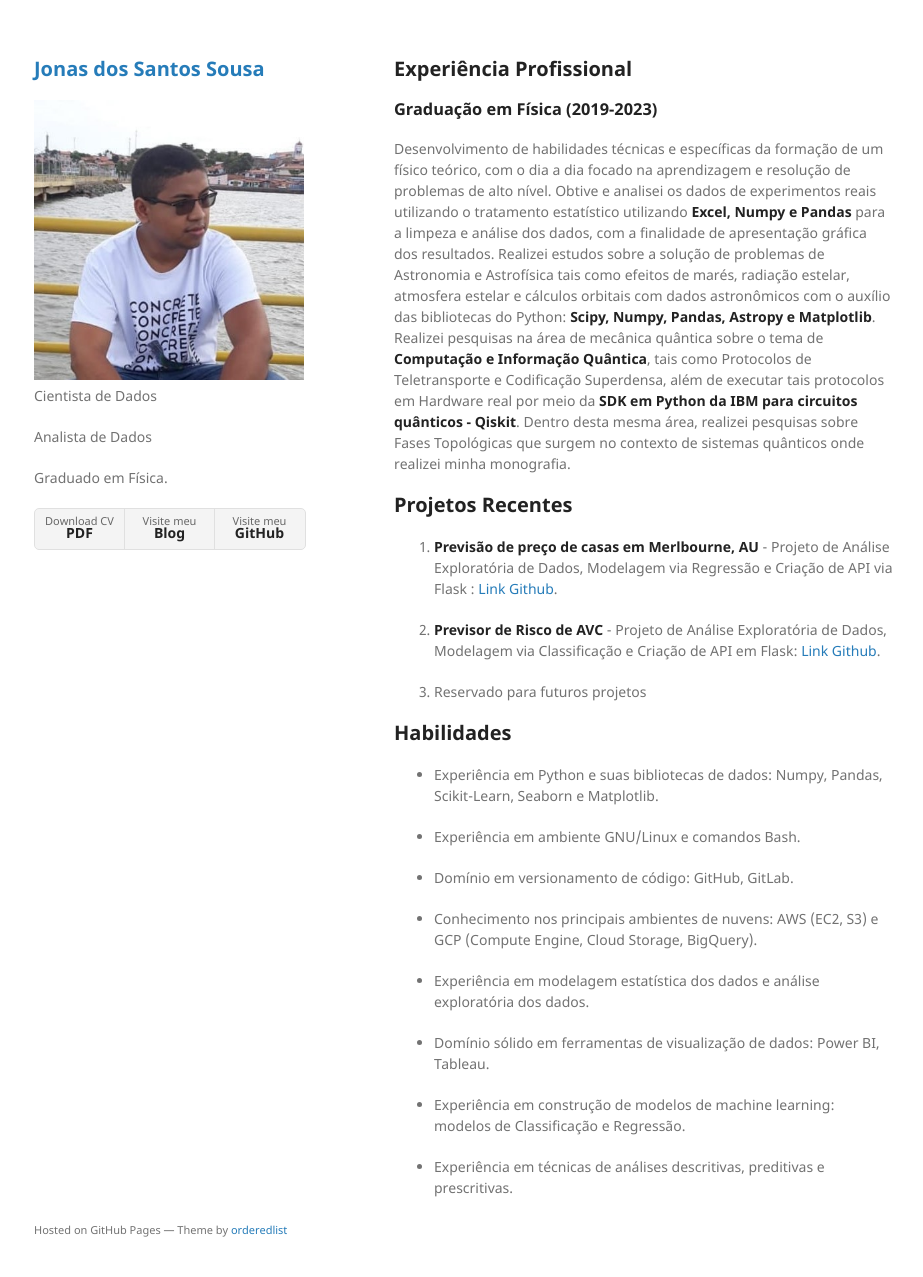
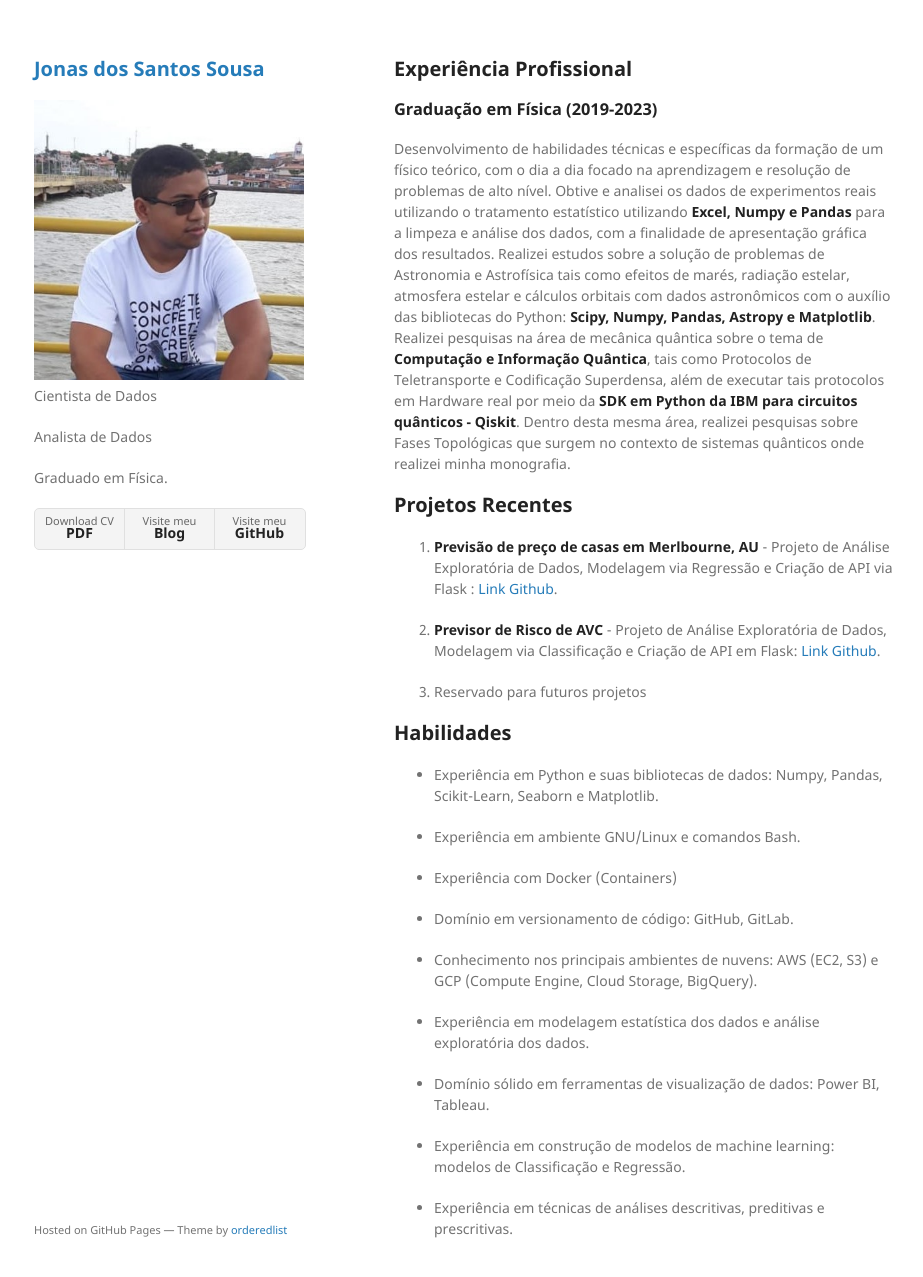
Before and after one commit to Jdss026/Jdss026.github.io, a Jekyll site: the page built from index.md, in a window 1280 px wide and 1309 px high. Shown: the top 1277 px of the window, without its empty margins (176-1099 px from the left). Built offline with Jekyll 4.4.1, drawn with Linux system fonts in a browser that asks for light colours; our own code applies the rules of GitHub Pages for plain Markdown files.

Commit message:
add experience

```diff
--- a/index.md
+++ b/index.md
@@ -25,6 +25,8 @@ Desenvolvimento de habilidades técnicas e específicas da formação de um fís
 
   - Experiência em ambiente GNU/Linux e comandos Bash.
 
+  - Experiência com Docker (Containers)
+
   - Domínio em versionamento de código: GitHub, GitLab.
 
   - Conhecimento nos principais ambientes de nuvens: AWS (EC2, S3) e GCP (Compute Engine, Cloud Storage, BigQuery).
```
Also changed, not shown: _includes/head-custom.html (line endings or trailing spaces).
